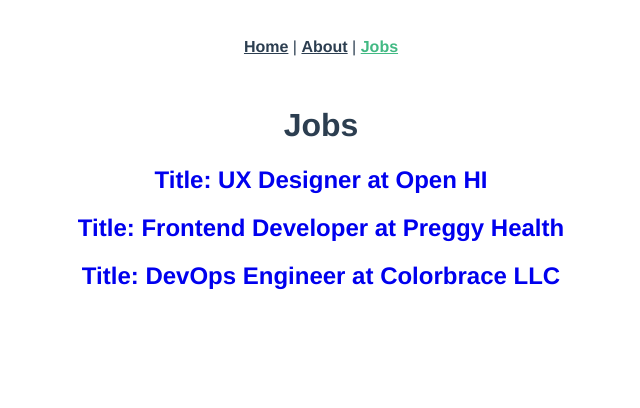
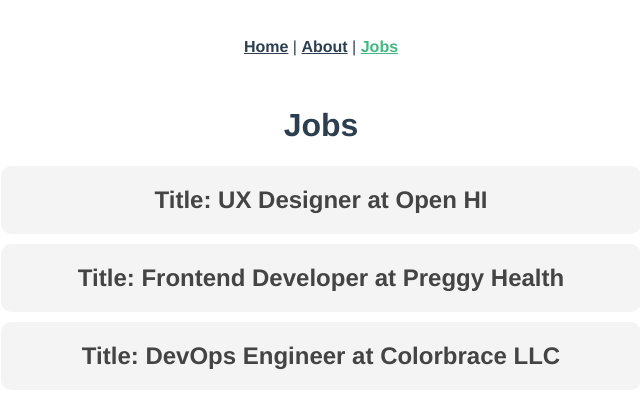
Before and after one commit to NNEUID/vue-three-router, a Vue app: page /jobs in a window 1280 px wide. Shown: the top 408 px of the page, without its empty margins (319-959 px from the left). Built offline with nearby package versions, Linux system fonts and the light colour scheme.

Commit message:
dynamic links

```diff
--- a/src/views/jobs/Jobs.vue
+++ b/src/views/jobs/Jobs.vue
@@ -23,7 +23,7 @@ export default {
 </script>
 
 <style>
-.jobs h2 {
+.job h2 {
 background: #f4f4f4;
 padding: 20px;
 border-radius: 10px;
```
